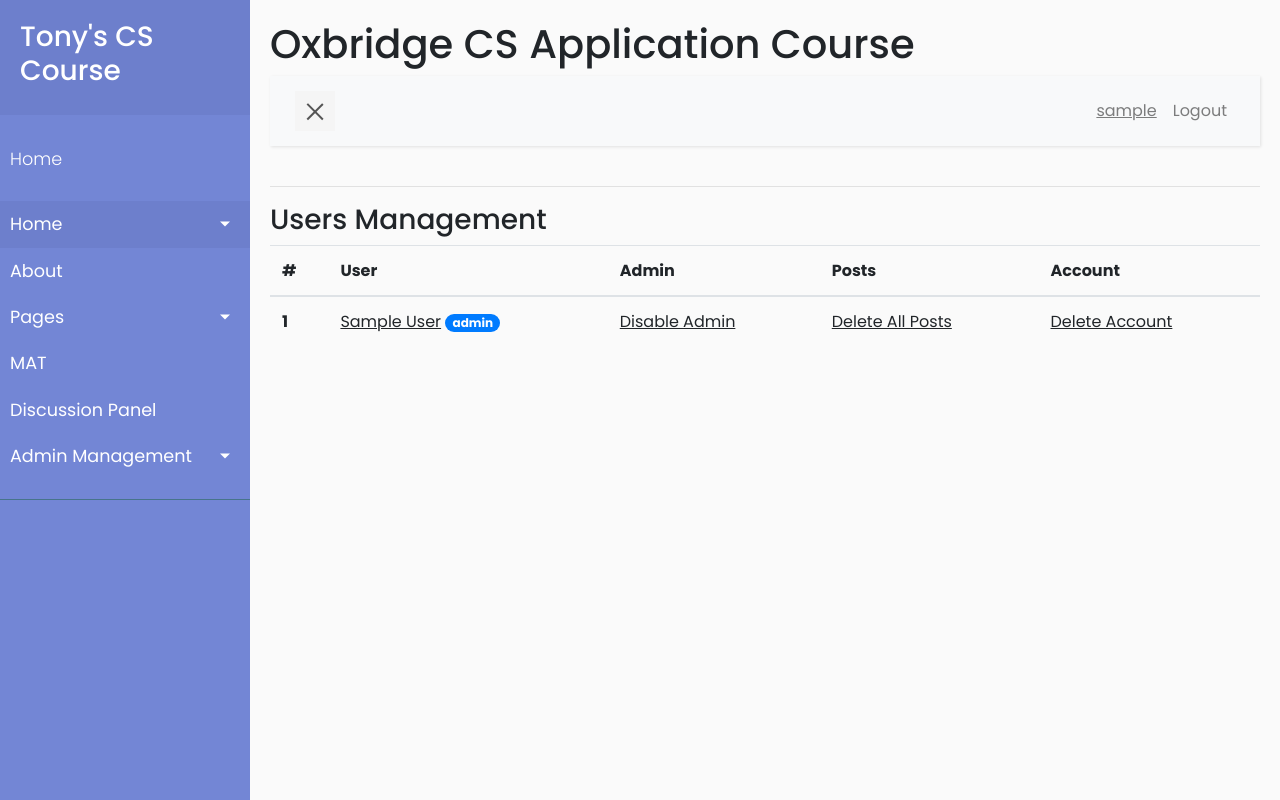
After one commit to tjx0726/Personal-Website, a Flask app: page /user_management in a window 1280 px wide. The commit adds this page. Run offline with Flask 2, Linux system fonts and the light colour scheme; a user stored in the database is signed in; tables that the repository leaves empty hold one stand-in row (values such as "Sample post"); some libraries are stand-ins or nearby versions.

Commit message:
User Management

```diff
--- a/app/routes.py
+++ b/app/routes.py
@@ -103,7 +103,8 @@
         page = int(page)
         return render_template('user.html', title=username, user=user,
                                posts=all_posts[per_page *
-                                               (page-1):min(per_page*(page), num_posts)],
+                                               (page-1):min(per_page*(page),
+                                                            num_posts)],
                                page=page, total_page=total_page)
     elif page == '0':
         return redirect(url_for('user', username=username, page=1))
@@ -124,8 +125,8 @@
     user = User.query.filter_by(username=username).first_or_404()
     num_posts = user.posts.count()
     if num_posts == 0:
-        return render_template('user.html', title=username, user=user, posts=[], page=0,
-                               total_page=0)
+        return render_template('user.html', title=username, user=user,
+                               posts=[], page=0, total_page=0)
     else:
         return redirect(url_for('user', username=username, page=1))
 
@@ -173,3 +174,28 @@
         flash('You have posted a new message')
         return redirect(url_for('discussion', page=1))
     return render_template('post.html', title='Post a Message', form=form)
+
+
+def admin_requirement(f):
+    from functools import wraps
+    @wraps(f)
+    def wrap(*args, **kwargs):
+        try:
+            if current_user.is_admin:
+                return f(*args, **kwargs)
+            else:
+                flash('You have no access to admin contents.')
+                return redirect(url_for('index'))
+        except:
+            flash('You have no access to admin contents.')
+            return redirect(url_for('index'))
+    return wrap
+
+
+@app.route('/user_management', methods=['GET', 'POST'])
+@login_required
+@admin_requirement
+def user_management():
+    users = User.query.order_by(User.id).all()
+    return render_template('user_management.html', title='User Management',
+                           users=users)
--- a/app/templates/base.html
+++ b/app/templates/base.html
@@ -64,6 +64,24 @@
                     <li>
                         <a href="{{ url_for('discussion_no_page') }}">Discussion Panel</a>
                     </li>
+					{% if current_user.is_admin%}
+                    <li>
+                        <a href="#adminSubmenu" data-toggle="collapse" aria-expanded="false" class="dropdown-toggle">Admin Management</a>
+                        <ul class="collapse list-unstyled" id="adminSubmenu">
+                            <li>
+								<a href="{{ url_for('user_management')}}">User Management</a>
+                            </li>
+                            <li>
+                                <a href="#">MAT Management</a>
+                            </li>
+                            <li>
+                                <a href="#">Schedule Management</a>
+                            </li>
+                            <li>
+                                <a href="#">Review PS</a>
+                            </li>
+                    </li>
+					{% endif %}
                 </ul>
 
             </nav>
--- a/app/templates/mat.html
+++ b/app/templates/mat.html
@@ -1,7 +1,7 @@
 {% extends "base.html" %}
 
 {% block content %}
-    <h2>MAT Papers</h2>
+    <h3>MAT Papers</h3>
     {% for paper in papers %}
         <div class = 'row'>
             <div class = 'col'><p><u><a href="{{ url_for('mat_files',
@@ -14,5 +14,6 @@
                 <div class = 'col'><p>{{ 'Solutions - '+paper.name }}</p></div>
             {% endif %}
         </div>
+        <hr>
     {% endfor %}
 {% endblock%}
--- /dev/null
+++ b/app/templates/user_management.html
@@ -0,0 +1,51 @@
+{% extends "base.html" %}
+
+{% block content %}
+    <h3>Users Management</h3>
+    <table class="table">
+        <thead>
+        <tr>
+            <th scope="col">#</th>
+            <th scope="col">User</th>
+            <th scope="col">Admin</th>
+            <th scope="col">Posts</th>
+            <th scope="col">Account</th>
+
+        </tr>
+        </thead>
+        <tbody>
+    {% for u in users %}
+        <tr>
+            <th scope="row">{{ u.id }}</th>
+            <td>
+                <u><a href="{{ url_for('user_default', username=u.username) }}">
+                            {{u.firstname}} {{u.lastname}}</a></u>
+                {% if u.is_admin %}
+                <span class="badge badge-pill badge-primary">admin </span>
+                {% endif %}
+            </td>
+            <td>
+            <u><a href="#">
+                {% if u.is_admin%}
+                Disable Admin
+                {% else %}
+                Set Admin
+                {% endif%}
+                </a></u>
+            </td>
+            <td>
+            <u><a href='#'>
+                        Delete All Posts
+                </u></a>
+            </td>
+            <td>
+            <u><a href='#'>
+                        Delete Account
+                </u></a>
+            </td>
+        </tr>
+    {% endfor %}
+        </tbody>
+
+    </table>
+{% endblock%}
```
Also changed, not shown: 2 other files.
